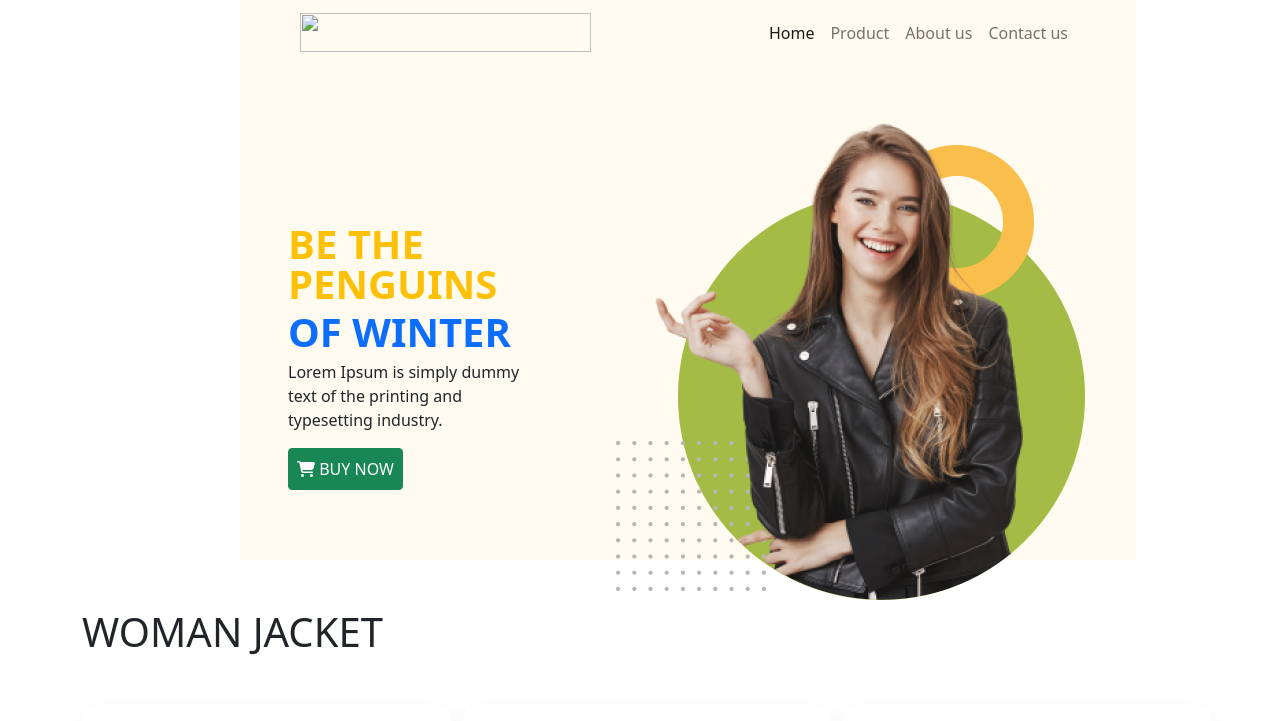
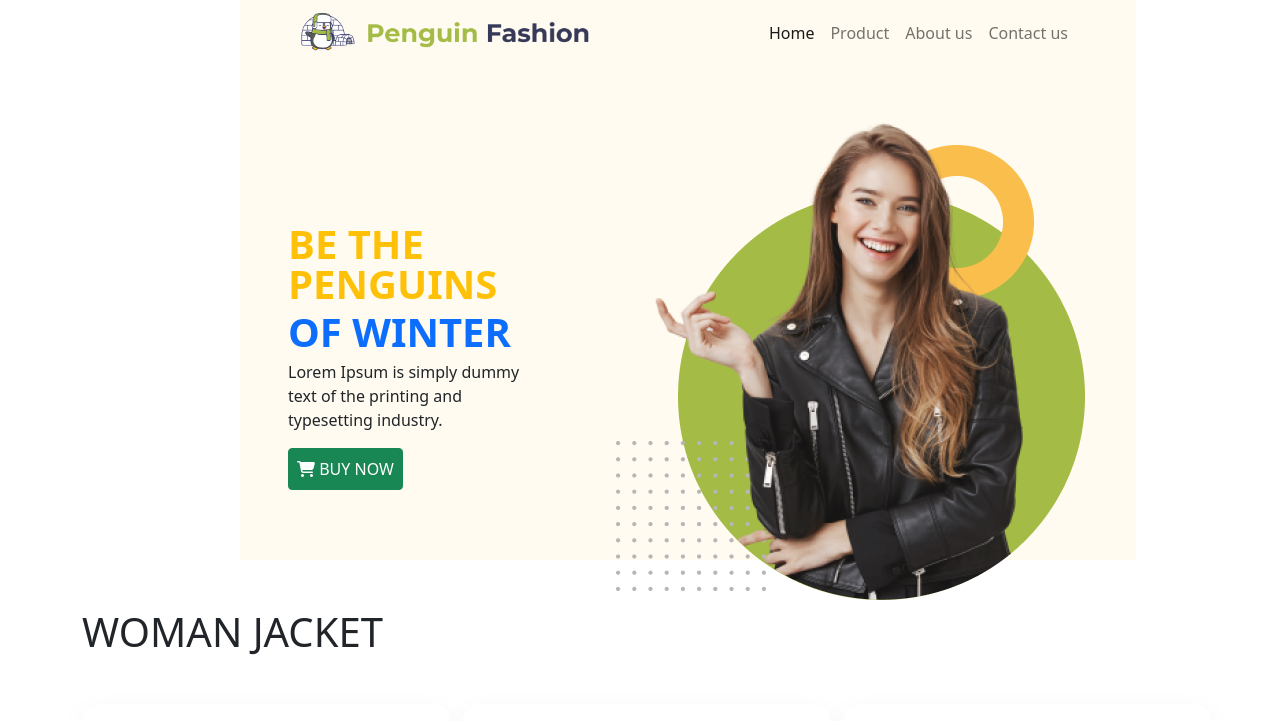
Before and after one commit to Toriqul-Leon/penguin-bootstrap, a plain HTML site: page index.html in a window 1280 px wide. Shown: the top 721 px of the page. Drawn offline with nearby package versions, Linux system fonts and the light colour scheme; the site is published under a folder, as on GitHub Pages, so addresses that start at the root find nothing.

Commit message:
Update index.html

```diff
--- a/index.html
+++ b/index.html
@@ -29,7 +29,7 @@
         <nav class="navbar navbar-expand-lg navbar-light">
           <div class="container-fluid">
             <a class="navbar-brand" href="#">
-              <img " class="ms-5" src="/images/logo.png" alt="" width="291"
+              <img " class="ms-5" src="./images/logo.png" alt="" width="291"
               height="39" class="d-inline-block align-text-top" />
             </a>
             <button
```
